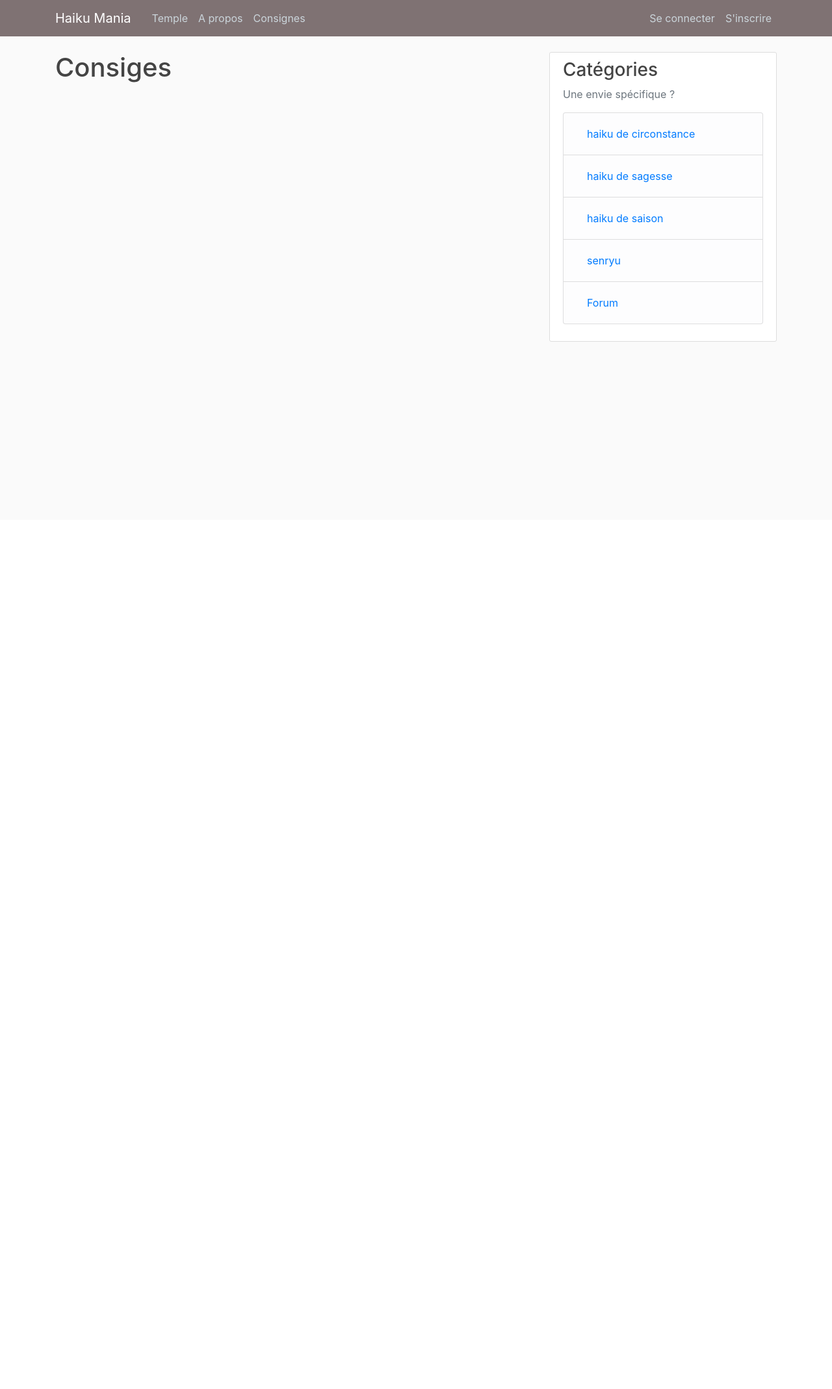
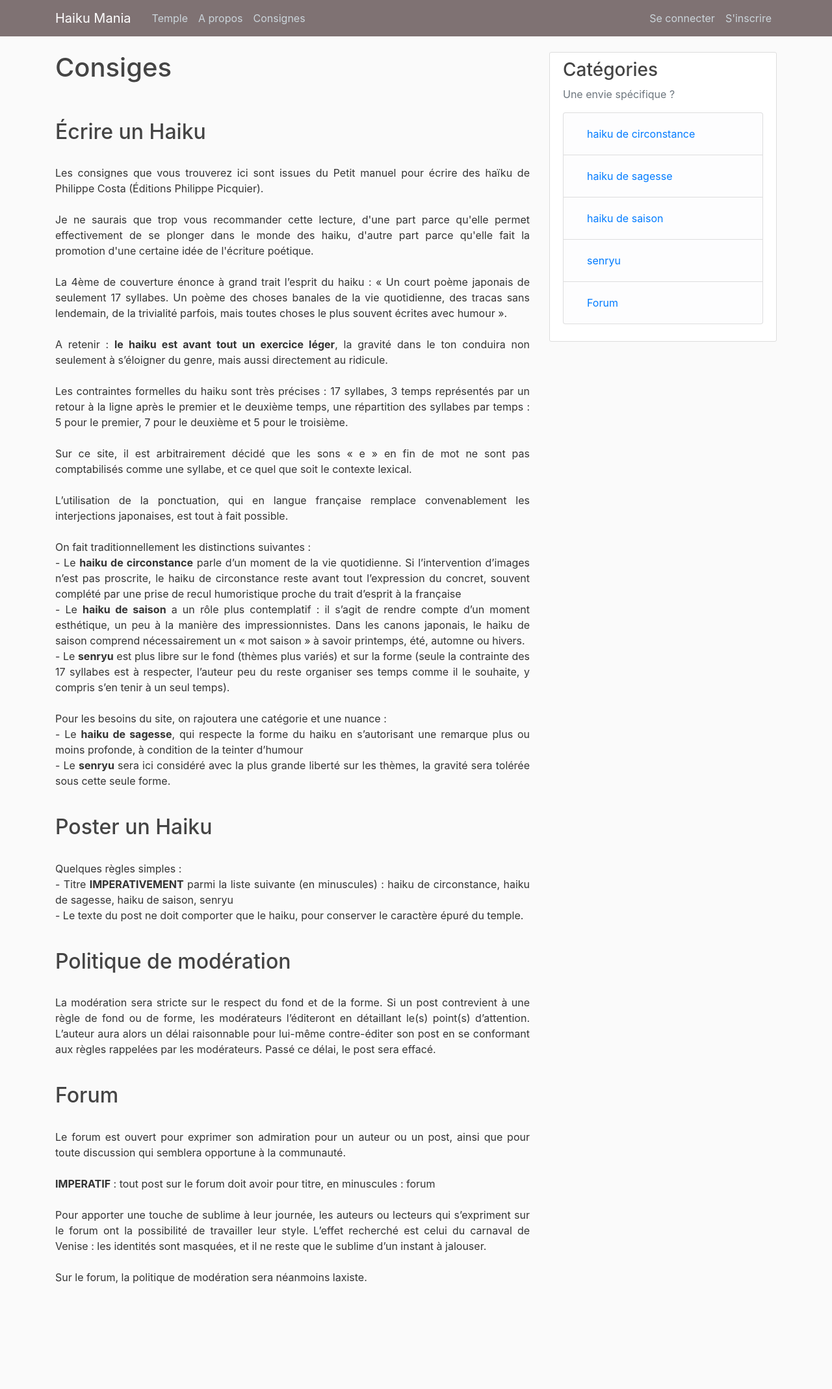
Before and after one commit to cmdcodyab/haiku_dev, a Flask app: page /consignes in a window 1280 px wide. Shown: the whole page at 65% size. Before the commit the page ends 526 px from the top, so only its background shows below. Run offline with Flask 2, Linux system fonts and the light colour scheme; some libraries are stand-ins or nearby versions.

Commit message:
contenu de Consignes

```diff
--- a/flaskblog/templates/consignes.html
+++ b/flaskblog/templates/consignes.html
@@ -1,4 +1,83 @@
 {% extends "layout.html" %}
 {% block content %}
     <h1>Consiges</h1>
+<br>
+<br>
+      <h2>Écrire un Haiku</h2>
+<br>
+        <p style="text-align: justify;">
+           Les consignes que vous trouverez ici sont issues du Petit manuel pour écrire des haïku de Philippe Costa (Éditions Philippe Picquier).
+<br>
+<br>
+Je ne saurais que trop vous recommander cette lecture, d'une part parce qu'elle permet effectivement de se plonger dans le monde des haiku, d'autre part parce qu'elle fait la promotion d'une certaine idée de l'écriture poétique.
+<br>
+<br>
+La 4ème de couverture énonce à grand trait l’esprit du haiku : « Un court poème japonais de seulement 17 syllabes. Un poème des choses banales de la vie quotidienne, des tracas sans lendemain, de la trivialité parfois, mais toutes choses le plus souvent écrites avec humour ».
+<br>
+<br>
+A retenir : <strong>le haiku est avant tout un exercice léger</strong>, la gravité dans le ton conduira non seulement à s’éloigner du genre, mais aussi directement au ridicule.
+<br>
+<br>
+Les contraintes formelles du haiku sont très précises : 17 syllabes, 3 temps représentés par un retour à la ligne après le premier et le deuxième temps, une répartition des syllabes par temps : 5 pour le premier, 7 pour le deuxième et 5 pour le troisième.
+<br>
+<br>
+Sur ce site, il est arbitrairement décidé que les sons « e » en fin de mot ne sont pas comptabilisés comme une syllabe, et ce quel que soit le contexte lexical.
+<br>
+<br>
+L’utilisation de la ponctuation, qui en langue française remplace convenablement les interjections japonaises, est tout à fait possible.
+<br>
+<br>
+On fait traditionnellement les distinctions suivantes :
+<br>
+-   Le <strong>haiku de circonstance</strong> parle d’un moment de la vie quotidienne. Si l’intervention d’images n’est pas proscrite, le haiku de circonstance reste avant tout l’expression du concret, souvent complété par une prise de recul humoristique proche du trait d’esprit à la française
+<br>
+-   Le <strong>haiku de saison</strong> a un rôle plus contemplatif : il s’agit de rendre compte d’un moment esthétique, un peu à la manière des impressionnistes. Dans les canons japonais, le haiku de saison comprend nécessairement un « mot saison » à savoir printemps, été, automne ou hivers.
+<br>
+-   Le <strong>senryu</strong> est plus libre sur le fond (thèmes plus variés) et sur la forme (seule la contrainte des 17 syllabes est à respecter, l’auteur peu du reste organiser ses temps comme il le souhaite, y compris s’en tenir à un seul temps).
+<br>
+<br>
+Pour les besoins du site, on rajoutera une catégorie et une nuance :
+<br>
+-   Le <strong>haiku de sagesse</strong>, qui respecte la forme du haiku en s’autorisant une remarque plus ou moins profonde, à condition de la teinter d’humour
+<br>
+-   Le <strong>senryu</strong> sera ici considéré avec la plus grande liberté sur les thèmes, la gravité sera tolérée sous cette seule forme.
+        </p>
+<br>
+      <h2>Poster un Haiku</h2>
+<br>
+        <p style="text-align: justify;">
+           Quelques règles simples :
+<br>
+-   Titre <strong>IMPERATIVEMENT</strong> parmi la liste suivante (en minuscules) : haiku de circonstance, haiku de sagesse, haiku de saison, senryu
+<br>
+-   Le texte du post ne doit comporter que le haiku, pour conserver le caractère épuré du temple.
+
+        </p>
+<br>
+      <h2>Politique de modération</h2>
+<br>
+        <p style="text-align: justify;">
+           La modération sera stricte sur le respect du fond et de la forme. Si un post contrevient à une règle de fond ou de forme, les modérateurs l’éditeront en détaillant le(s) point(s) d’attention. L’auteur aura alors un délai raisonnable pour lui-même contre-éditer son post en se conformant aux règles rappelées par les modérateurs. Passé ce délai, le post sera effacé.
+        </p>
+<br>
+      <h2>Forum</h2>
+<br>
+        <p style="text-align: justify;">
+            Le forum est ouvert pour exprimer son admiration pour un auteur ou un post, ainsi que pour toute discussion qui semblera opportune à la communauté.
+<br>
+<br>
+<strong>IMPERATIF</strong> : tout post sur le forum doit avoir pour titre, en minuscules : forum
+<br>
+<br>
+Pour apporter une touche de sublime à leur journée, les auteurs ou lecteurs qui s’expriment sur le forum ont la possibilité de travailler leur style. L’effet recherché est celui du carnaval de Venise : les identités sont masquées, et il ne reste que le sublime d’un instant à jalouser.
+<br>
+<br>
+Sur le forum, la politique de modération sera néanmoins laxiste.
+        </p>
+<br>
+<br>
+<br>
+<br>
+<br>
+<br>
 {% endblock content %}
```
